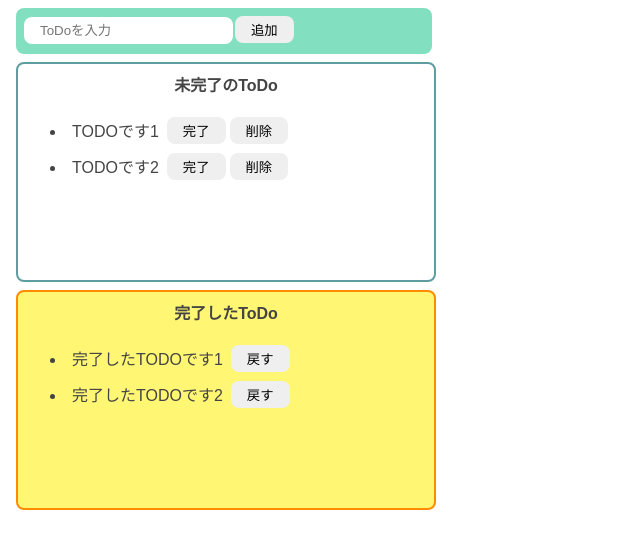
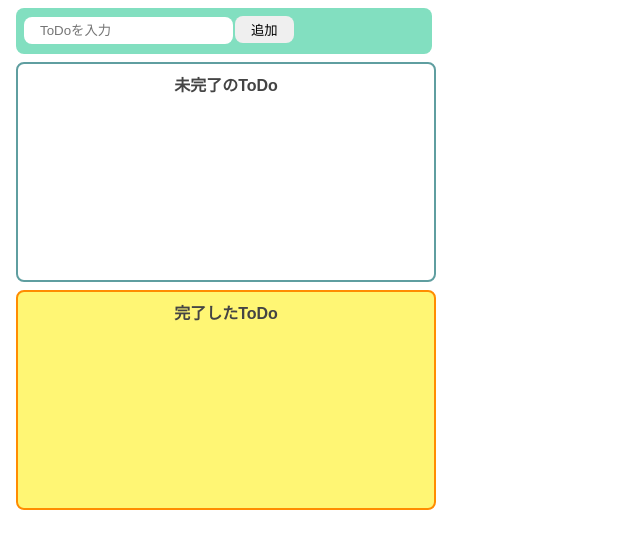
Before and after one commit to arusuDev/Udemy_React, a React (Create React App) app in the folder react-todo/: page / in a window 1280 px wide. Shown: the top 548 px of the page, without its empty margins (0-640 px from the left). Built offline with nearby package versions, Linux system fonts and the light colour scheme.

Commit message:
React tutorial Todo app

```diff
--- a/react-todo/src/ToDo.jsx
+++ b/react-todo/src/ToDo.jsx
@@ -6,15 +6,9 @@ import { CompleteTodos } from "./components/CompleteTodos";
 
 export const ToDo = () => {
   const [todoText, setTodoText] = useState("");
-  const [incompleteTodDos, setIncompleteTodos] = useState([
-    "TODOです1",
-    "TODOです2",
-  ]);
+  const [incompleteTodDos, setIncompleteTodos] = useState([]);
 
-  const [completeToDos, setCompleteToDos] = useState([
-    "完了したTODOです1",
-    "完了したTODOです2",
-  ]);
+  const [completeToDos, setCompleteToDos] = useState([]);
 
   // onChangeはeventを受け取る
   const onChangeToDoText = (event) => setTodoText(event.target.value);
@@ -54,13 +48,19 @@ export const ToDo = () => {
     setIncompleteTodos(newInCompleteTodos);
     setCompleteToDos(newCompleteTodos);
   };
+
+  const onActive = incompleteTodDos.length >= 5;
   return (
     <>
       <InputTodo
         todoText={todoText}
         onChange={onChangeToDoText}
         onClick={onClickAdd}
+        onActive={onActive}
       />
+      {onActive && (
+        <p style={{ color: "red" }}>登録できるTODOは5個までっす。</p>
+      )}
       <IncompleteTodos
         onClickComplete={onClickComplete}
         onClickDelete={onClickDelete}
--- a/react-todo/src/components/inputTodo.jsx
+++ b/react-todo/src/components/inputTodo.jsx
@@ -1,9 +1,25 @@
+const style = {
+  backgroundColor: "#82dfc0",
+  width: "400px",
+  height: "30px",
+  padding: "8px",
+  margin: "8px",
+  borderRadius: "8px",
+};
+
 export const InputTodo = (props) => {
-  const { todoText, onChange, onClick } = props;
+  const { todoText, onChange, onClick, onActive } = props;
   return (
-    <div className="input-area">
-      <input placeholder="ToDoを入力" value={todoText} onChange={onChange} />
-      <button onClick={onClick}>追加</button>
+    <div style={style}>
+      <input
+        disabled={onActive}
+        placeholder="ToDoを入力"
+        value={todoText}
+        onChange={onChange}
+      />
+      <button disabled={onActive} onClick={onClick}>
+        追加
+      </button>
     </div>
   );
 };
--- a/react-todo/src/style.css
+++ b/react-todo/src/style.css
@@ -22,14 +22,14 @@ button:hover {
   cursor: pointer;
 }
 
-.input-area {
-  background-color: rgb(130, 223, 192);
+/* .input-area {
+  background-color: #82dfc0;
   width: 400px;
   height: 30px;
   padding: 8px;
   margin: 8px;
   border-radius: 8px;
-}
+} */
 
 .incompleate-area {
   background-color: #ffffff;
```
